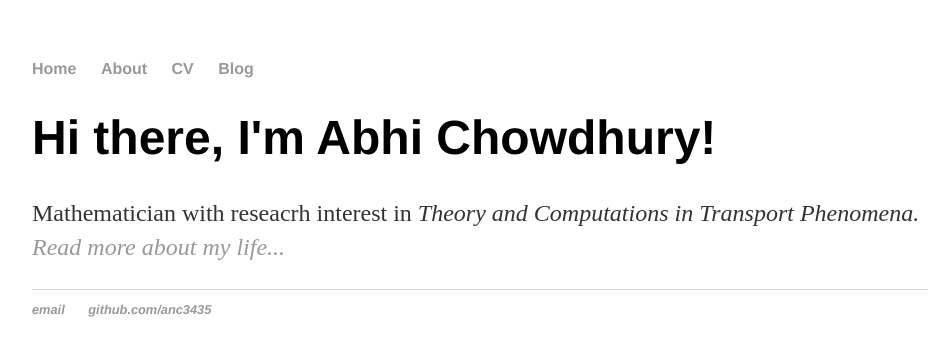
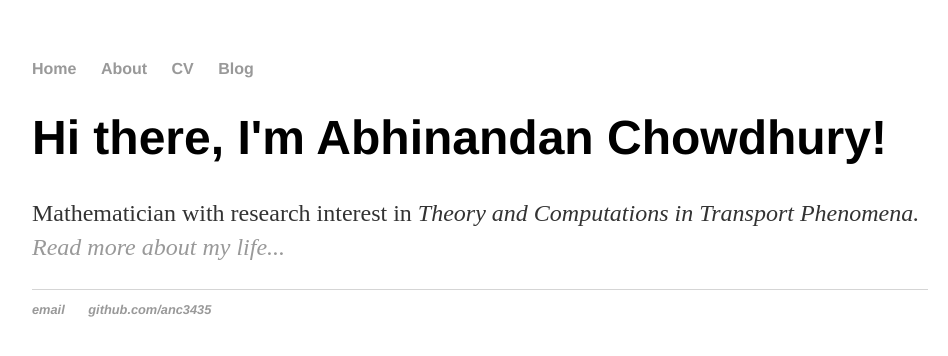
Before and after one commit to anc3435/anc3435.github.io, a Jekyll site: the page index.html, which Jekyll copies as it is, in a window 1280 px wide. Shown: the top 356 px of the page, without its empty margins (160-1108 px from the left). Built offline with Jekyll 4.4.1, drawn with Linux system fonts in a browser that asks for light colours.

Commit message:
Update index.html

```diff
--- a/index.html
+++ b/index.html
@@ -16,8 +16,8 @@
 		</nav>
 		<div class="container">
     		<div class="blurb">
-        		<h1>Hi there, I'm Abhi Chowdhury!</h1>
-				<p>Mathematician with reseacrh interest in <em>Theory and Computations in Transport Phenomena. <em> <a href="/about">Read more about my life...</a></p>
+        		<h1>Hi there, I'm Abhinandan Chowdhury!</h1>
+				<p>Mathematician with research interest in <em>Theory and Computations in Transport Phenomena. <em> <a href="/about">Read more about my life...</a></p>
     		</div><!-- /.blurb -->
 		</div><!-- /.container -->
 		<footer>
```
